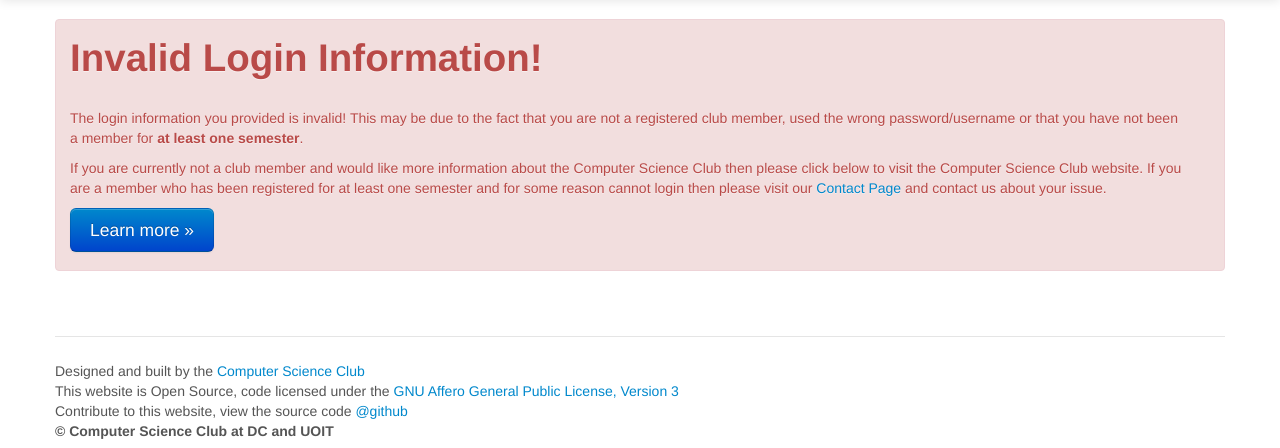
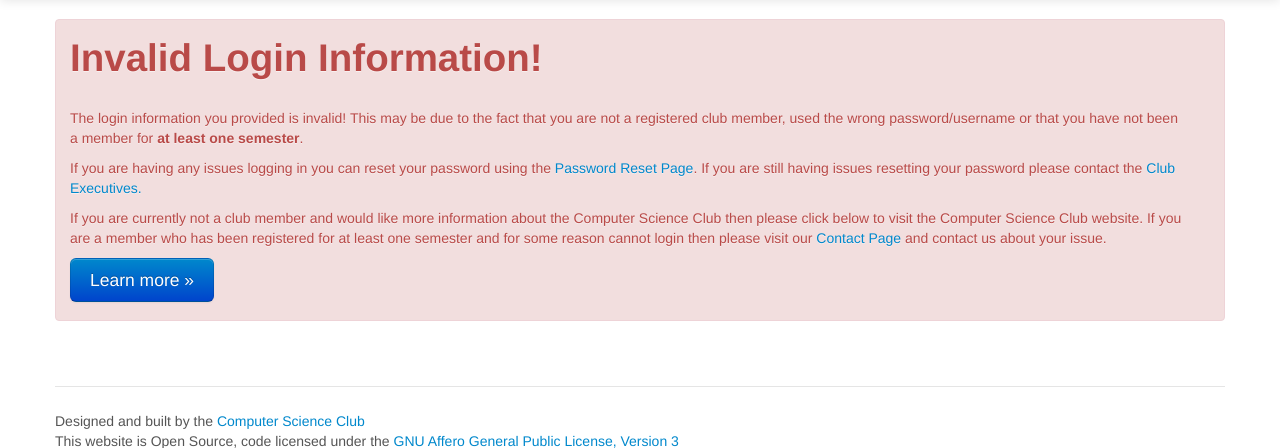
Before and after one commit to CS-CLUB/elections-website, a PHP site: template templates/invalid-login.php in a window 1280 px wide. Shown: the part 41-489 px from the top of the page. Run offline with PHP 8.4, Linux system fonts and the light colour scheme; the template is opened without the code that fills it, so the values that code supplies are empty.

Commit message:
Added a notice with links to the password reset page

```diff
--- a/templates/invalid-login.php
+++ b/templates/invalid-login.php
@@ -35,6 +35,12 @@
   		not been a member for <strong>at least one semester</strong>.
   </p>
   <p>
+      If you are having any issues logging in you can reset your password using the
+      <a target="_blank" href="https://cs-club.ca/reset">Password Reset Page</a>. If you
+      are still having issues resetting your password please contact the
+      <a target="_blank" href="mailto:admin@cs-club.ca">Club Executives.</a>
+  </p>
+  <p>
   		If you are currently not a club member and would like more information about the Computer
   		Science Club then please click below to visit the Computer Science Club website. If you
   		are a member who has been registered for at least one semester and for some reason cannot
```
